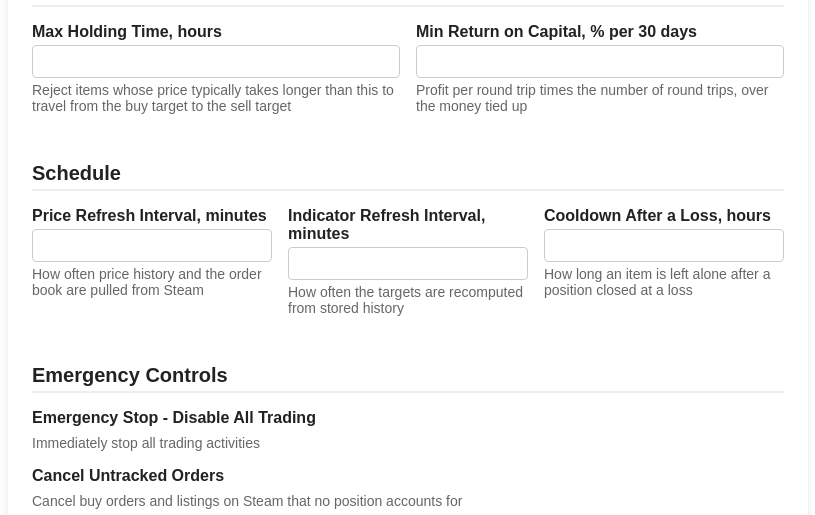
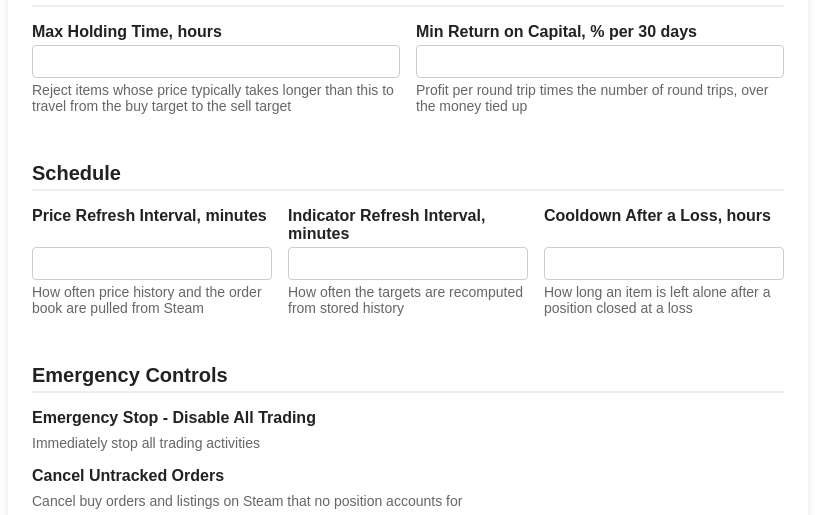
Before and after one commit to SlightlyMadMax/smt-backend, a Python web app: template smt/templates/settings.html in a window 1280 px wide. Shown: the part 1256-1771 px from the top of the page, without its empty margins (232-1047 px from the left). Run offline with Jinja, Linux system fonts and the light colour scheme; the template is opened without the code that fills it, so the values that code supplies are empty.

Commit message:
align form columns and refresh the pool summary after a removal

```diff
--- a/smt/static/css/base.css
+++ b/smt/static/css/base.css
@@ -235,6 +235,13 @@ button:disabled,
   margin-bottom: var(--gap);
 }
 
+.form-row > .form-group {
+  display: grid;
+  grid-template-rows: subgrid;
+  grid-row: span 3;
+  row-gap: 0;
+}
+
 .form-group label {
   font-weight: 600;
   margin-bottom: 0.25rem;
--- a/smt/static/js/pool_items.js
+++ b/smt/static/js/pool_items.js
@@ -56,6 +56,7 @@ async function removeItems(hashes) {
     hashes.forEach(h => document.querySelector(`tr[data-hash="${CSS.escape(h)}"]`)?.remove());
     clearSelection();
     SMT.notify(result.message);
+    refreshSummary();
   } catch (e) {
     SMT.notify(`Could not remove items: ${e.message}`, 'error');
   }
```
